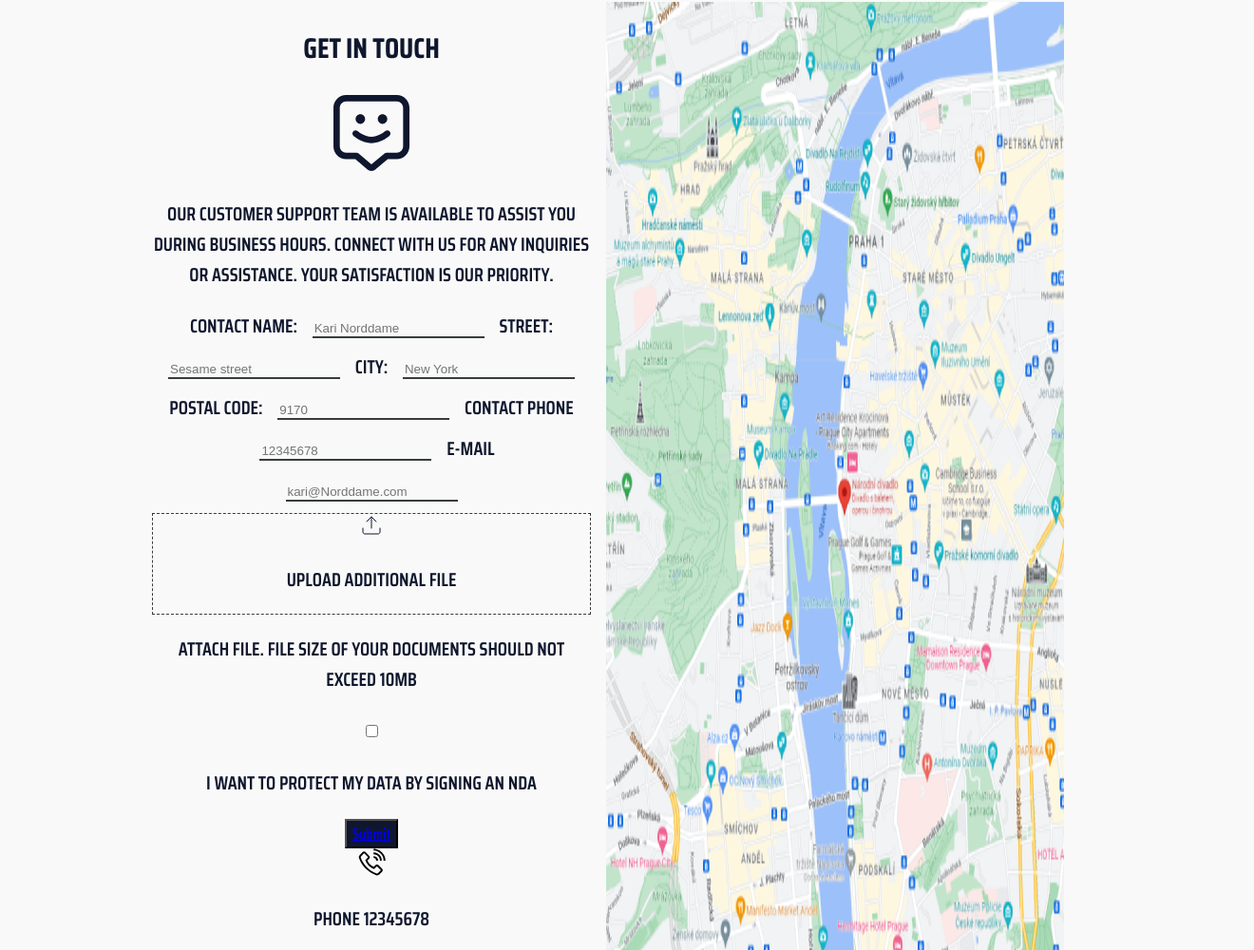
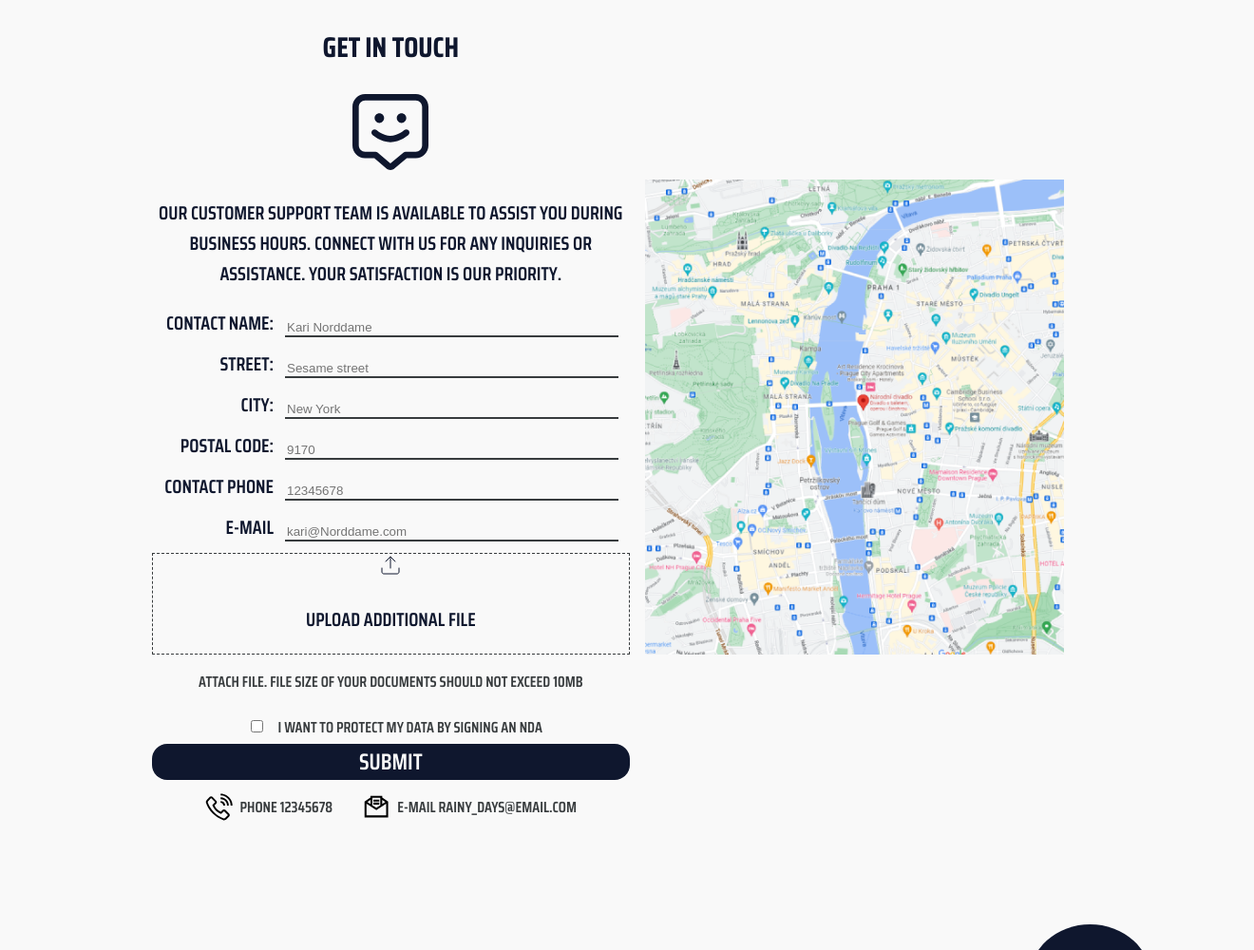
Before and after one commit to NoroffFEU/html-css-course-assignment-JennyJohnsby, a plain HTML site: page about/about.html in a window 1280 px wide. Shown: the part 1800-2800 px from the top of the page at 95% size, 1320 px wide, since content can reach past the window. Drawn offline with Linux system fonts and the light colour scheme; files whose address does not match are found by name.

Commit message:
working with flex and shrink

```diff
--- a/about/about.css
+++ b/about/about.css
@@ -1,4 +1,3 @@
-
 body{
     background-color:#f9f9f9;
     color: #0F172E;
@@ -7,13 +6,14 @@ body{
     margin: 0px;
     text-transform: uppercase;
     font-size: 1.25rem;
+    overflow-x: hidden;
 }
 .header-img {
-    max-width: 100%;
-    height: auto;
     width: 100%;
-    object-fit: contain;
+    height: 800px;
+    margin: 0%;
     display: block;
+
      /*img leave a little gap when default display property*/
 }
 section{
@@ -34,6 +34,7 @@ section{
     line-height: normal;
     padding: 20px;
     top: 0;
+    width: 100%;
 }
 .navigation a{
     color: #f9f9f9;
@@ -57,7 +58,9 @@ li{
     font-style: normal;
 }
 .map{
-    max-height: 546px ;
+    height: 500px;
+    align-self: center;
+
 }
 main
 {
@@ -76,13 +79,48 @@ margin: 12px;
 }
 .field-file{
     border: 1px dashed #383C3E;
+    grid-column: 1/3;
+
 }
-button{
+.form{
+    display: grid;
+    grid-template-columns: 8rem 1fr;
+
+    }
+ .form label{
+    justify-self: end;
+ }
+ .attach-file{
+    grid-column: 1/3;
+
+ }
+ .checkbox-label-wrapper{
+    grid-column: 1/3;
+ }
+ .form-weak-text{
+    color: #383C3E;
+    font-size: 1rem;
+ }
+.link-as-button{
     background-color: #0F172E;
     color: #f9f9f9;
     font-family:"Saira Condensed";
-    font-size: medium;
+    font-size: 1.5rem;
     text-decoration: none;
+    border-radius: 1rem;
+    grid-column: 1/3;
+}
+.icon-text-wrapper{
+    display: flex;
+    gap: 0.5rem;
+    align-items: center;
+
+}
+.contact-wrapper{
+    display: flex;
+    gap: 2rem;
+    align-items: center;
+    justify-content: center;
 }
 footer{
     background-color:#905B3E;
@@ -129,6 +167,13 @@ align-self: center;
     gap: 30px;
     flex-shrink: 0;
 }
+.snakkeboble{
+    position: absolute;
+    justify-self: center;
+align-self: center;
+top: -65px;
+padding-left: 160px;
+}
 .terms-privacy{
     color: #F9F9F9;
     font-family: Saira Condensed;
@@ -164,3 +209,8 @@ line-height: normal;
     align-self: center;
     justify-self: center;
 }
+@media (max-width:1000px){
+    section{
+        flex-direction: column;
+    }
+}
--- a/about/about.html
+++ b/about/about.html
@@ -117,6 +117,7 @@
               placeholder="Kari Norddame"
               required
             />
+
             <label for="street"> Street:</label>
             <input
               type="text"
@@ -124,10 +125,13 @@
               name="street"
               placeholder="Sesame street"
             />
+
             <label for="city">City:</label>
             <input type="text" id="city" name="city" placeholder="New York" />
+
             <label for="pcode">Postal Code:</label>
             <input type="text" id="pcode" placeholder="9170" />
+
             <label for="cphone">Contact Phone</label>
             <input
               type="text"
@@ -136,6 +140,7 @@
               placeholder="12345678"
               required
             />
+
             <label for="email">E-mail</label>
             <input
               type="text"
@@ -144,6 +149,7 @@
               placeholder="kari@Norddame.com"
               required
             />
+
             <div class="field-file">
               <svg
                 xmlns="http://www.w3.org/2000/svg"
@@ -173,22 +179,29 @@
               </svg>
               <p>Upload Additional file</p>
             </div>
-            <p>
+            <p class="attach-file form-weak-text" >
               Attach file. File size of your documents should not exceed 10MB
             </p>
-
+            <div class="checkbox-label-wrapper">
               <input
+                class="checkbox"
                 type="checkbox"
-              id="protect my date"
+                id="protect-my-data"
                 name="protect"
                 value="protect my data"
               />
-            <label for="vehicle3"> </label><br />
-            <p>I want to protect my data by signing an NDA</p>
-            <button><a href="./../Submission-sucsessful/">Submit</a></button>
+              <label for="protect-my-data"
+              class="form-weak-text"
+                >I want to protect my data by signing an NDA</label
+              >
+            </div>
+            <!--using linktag instead of button since we are faking javascript -->
+            <a href="./../Submission-sucsessful/submission-sucsessful.html"
+            class="link-as-button">Submit</a>
           </form>
 
-          <div>
+          <div class="contact-wrapper form-weak-text">
+            <div class="icon-text-wrapper">
             <svg
               xmlns="http://www.w3.org/2000/svg"
               width="29"
@@ -202,6 +215,8 @@
               />
             </svg>
             <p>Phone 12345678</p>
+          </div>
+          <div class="icon-text-wrapper">
             <svg
               xmlns="http://www.w3.org/2000/svg"
               width="28"
@@ -217,8 +232,9 @@
             <p>E-MAIL Rainy_days@email.com</p>
           </div>
           </div>
+        </div>
         <img
-        class="Map"
+          class="map"
           src="./../Home/Assets/Map.png"
           alt="A map showing where our headquarter is"
         />
@@ -227,7 +243,9 @@
 
     <footer class="footer">
       <div class="footer-layout">
-        <p class="overlay-text">STAY FASIONABLE & COMFORTABLE ON YOUR NEXT ADVENTURE </p>
+        <p class="overlay-text">
+          STAY FASIONABLE & COMFORTABLE ON YOUR NEXT ADVENTURE
+        </p>
         <div class="social-media-wrapper">
           <p class="show-us">SHOW US YOUR ADVENTURE ON</p>
           <div class="social-media">
@@ -327,6 +345,32 @@
         <div class="terms-wrapper">
           <div class="paymentmethods">
             <svg
+              class="snakkeboble"
+              width="129"
+              height="116"
+              viewBox="0 0 129 116"
+              fill="none"
+              xmlns="http://www.w3.org/2000/svg"
+            >
+              <ellipse cx="64.5" cy="58" rx="64.5" ry="58" fill="#0F172E" />
+              <g clip-path="url(#clip0_218_330)">
+                <path
+                  d="M93 67.3333V86H74.3333C71.0599 85.9966 67.8449 85.1325 65.0109 83.4944C62.1768 81.8562 59.8234 79.5015 58.1867 76.6667C59.9457 76.6541 61.6987 76.4602 63.418 76.088C64.7273 77.7252 66.3883 79.0467 68.2778 79.9547C70.1674 80.8627 72.237 81.3339 74.3333 81.3333H88.3333V67.3333C88.3328 65.2362 87.8602 63.1661 86.9505 61.2766C86.0409 59.387 84.7175 57.7264 83.0787 56.418C83.454 54.6991 83.651 52.946 83.6667 51.1867C86.5015 52.8234 88.8562 55.1768 90.4944 58.0109C92.1325 60.8449 92.9966 64.0599 93 67.3333ZM79 51C79 45.4305 76.7875 40.089 72.8492 36.1508C68.911 32.2125 63.5695 30 58 30C52.4305 30 47.089 32.2125 43.1508 36.1508C39.2125 40.089 37 45.4305 37 51V72H58C63.5676 71.9938 68.9055 69.7793 72.8424 65.8424C76.7793 61.9055 78.9938 56.5676 79 51ZM41.6667 51C41.6667 47.7696 42.6246 44.6117 44.4193 41.9257C46.2141 39.2397 48.765 37.1462 51.7495 35.91C54.734 34.6737 58.0181 34.3503 61.1865 34.9805C64.3548 35.6107 67.2652 37.1663 69.5494 39.4506C71.8337 41.7348 73.3893 44.6452 74.0195 47.8135C74.6497 50.9819 74.3263 54.266 73.09 57.2505C71.8538 60.235 69.7603 62.7859 67.0743 64.5807C64.3883 66.3754 61.2304 67.3333 58 67.3333H41.6667V51Z"
+                  fill="#F9F9F9"
+                />
+              </g>
+              <defs>
+                <clipPath id="clip0_218_330">
+                  <rect
+                    width="56"
+                    height="56"
+                    fill="white"
+                    transform="translate(37 30)"
+                  />
+                </clipPath>
+              </defs>
+            </svg>
+            <svg
               xmlns="http://www.w3.org/2000/svg"
               width="85"
               height="31"
```
Also changed, not shown: Home/Assets/Frame 47.svg (added). Lines whose indentation alone changed are shown as unchanged.
